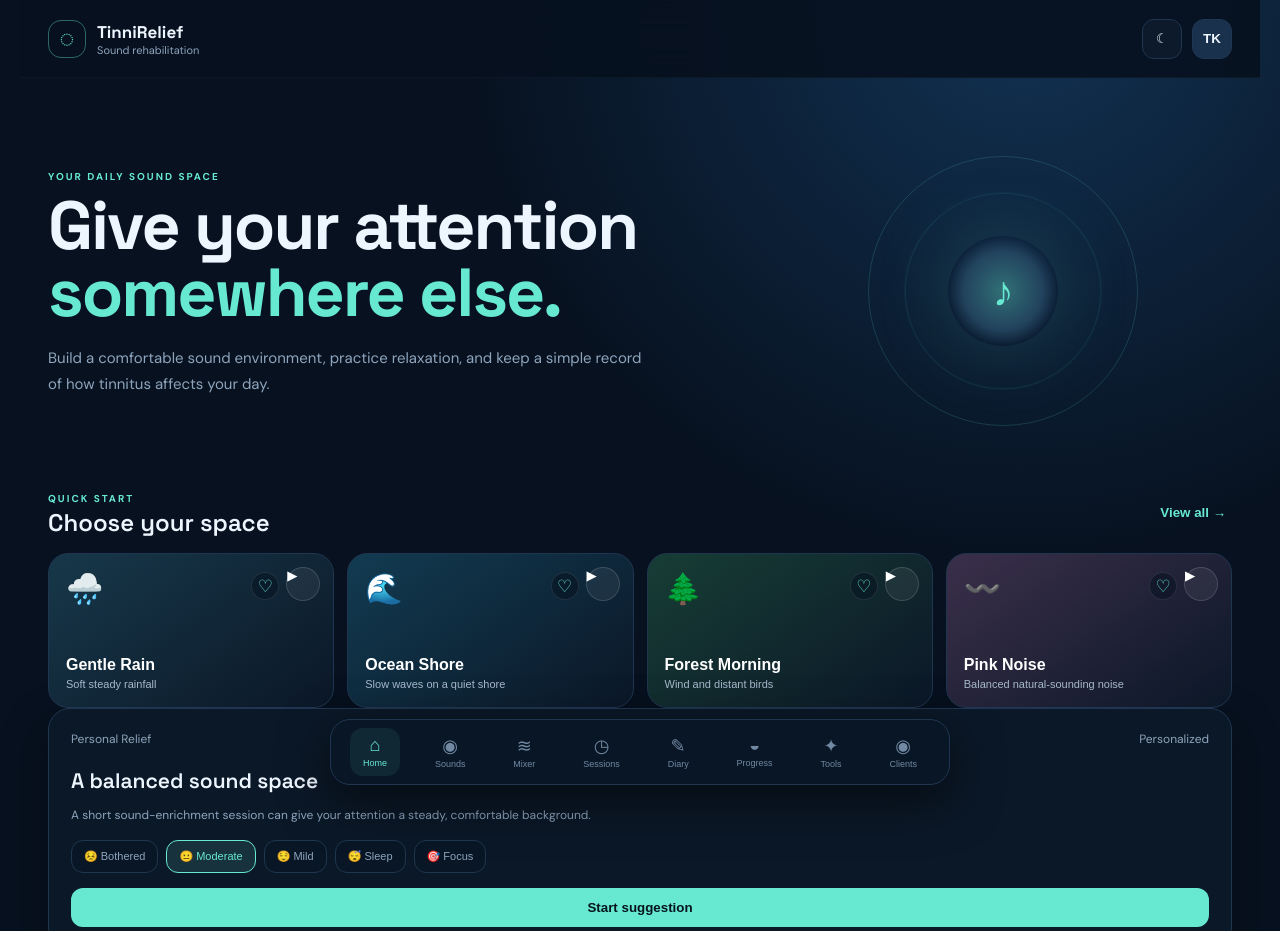
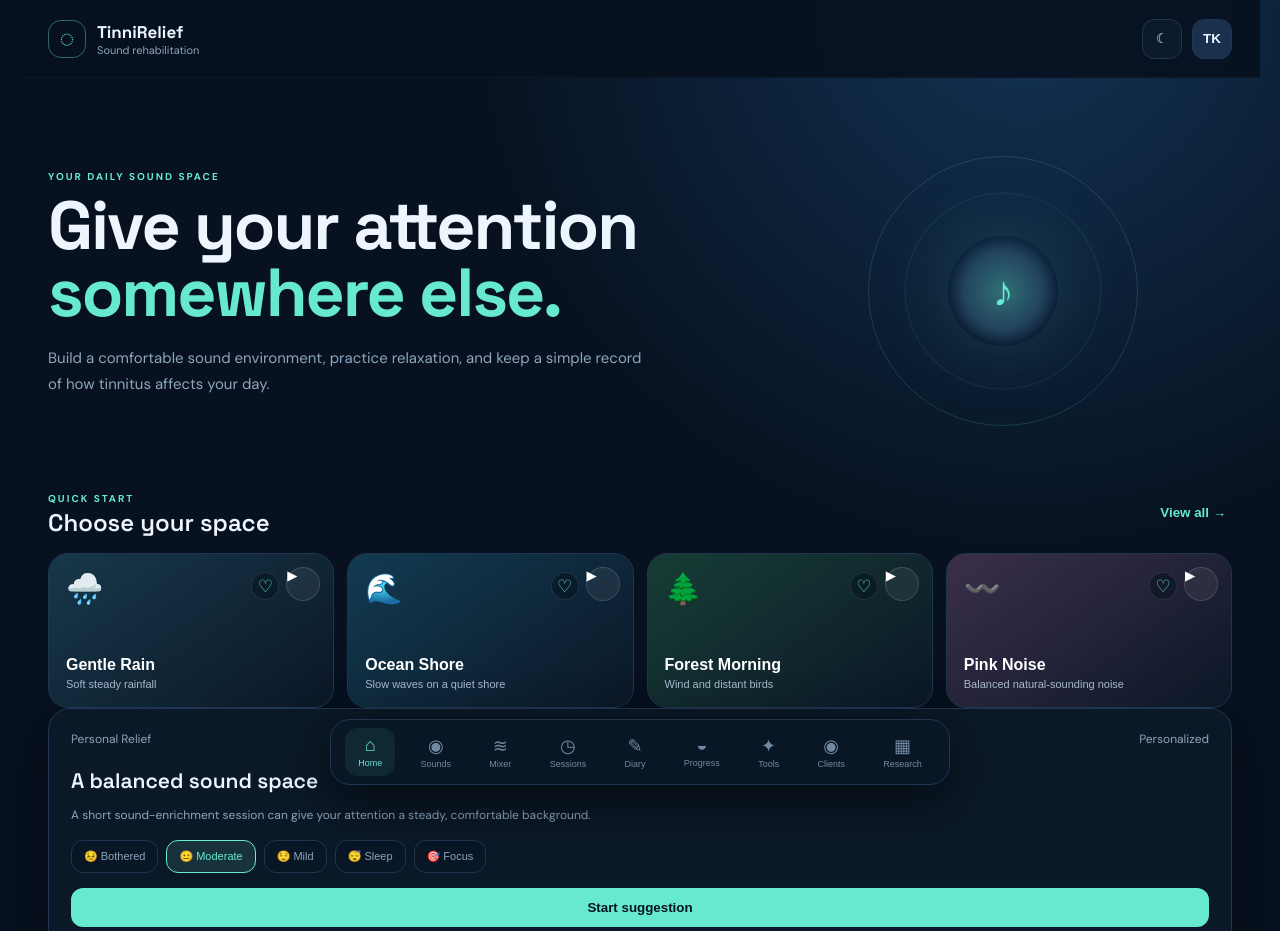
Before and after one commit to aether56tk/TinniRelief, a website: page index.html in a window 1280 px wide. Shown: the top 931 px of the page. Drawn offline with Linux system fonts and the light colour scheme.

Commit message:
feat: load research workspace

```diff
--- a/index.html
+++ b/index.html
@@ -20,4 +20,4 @@
 </div></section></main>
 <nav class="bottom-nav"><button class="nav-item active" data-page="home">⌂<span>Home</span></button><button class="nav-item" data-page="library">◉<span>Sounds</span></button><button class="nav-item" data-page="mixer">≋<span>Mixer</span></button><button class="nav-item" data-page="sessions">◷<span>Sessions</span></button><button class="nav-item" data-page="diary">✎<span>Diary</span></button><button class="nav-item" data-page="progress">◒<span>Progress</span></button><button class="nav-item" data-page="tools">✦<span>Tools</span></button></nav>
 <div class="player" id="player"><div class="player-info"><div class="playing-dot"></div><div><strong id="playerTitle">Nothing playing</strong><span id="playerSub">Choose a sound</span></div></div><div class="player-controls"><button id="playerPlay">▶</button><div class="player-time"><span id="playerTime">00:00</span><div class="player-track"><span id="playerFill"></span></div></div><button id="playerStop">■</button></div><div class="player-volume">🔊<input id="masterVolume" type="range" min="0" max="100" value="35"></div></div>
-<div class="modal hidden" id="checkinModal"><div class="modal-box"><button class="modal-close" data-close>×</button><p class="eyebrow">QUICK CHECK-IN</p><h2>How are you right now?</h2><label>Tinnitus intensity <output id="quickOut">5</output><input id="quickRange" type="range" min="0" max="10" value="5"></label><label>Anything worth noting?<textarea id="quickNote" rows="3" placeholder="Sleep, stress, environment…"></textarea></label><button class="primary wide" id="quickSave">Save</button></div></div><div class="toast" id="toast"></div><script src="app.js"></script><script src="features.js"></script><script src="personalization.js"></script><script src="relief-engine.js"></script><script src="pwa.js"></script><script src="sessions.js"></script></body></html>
+<div class="modal hidden" id="checkinModal"><div class="modal-box"><button class="modal-close" data-close>×</button><p class="eyebrow">QUICK CHECK-IN</p><h2>How are you right now?</h2><label>Tinnitus intensity <output id="quickOut">5</output><input id="quickRange" type="range" min="0" max="10" value="5"></label><label>Anything worth noting?<textarea id="quickNote" rows="3" placeholder="Sleep, stress, environment…"></textarea></label><button class="primary wide" id="quickSave">Save</button></div></div><div class="toast" id="toast"></div><script src="app.js"></script><script src="features.js"></script><script src="personalization.js"></script><script src="relief-engine.js"></script><script src="pwa.js"></script><script src="sessions.js"></script><script src="research.js"></script></body></html>
```
